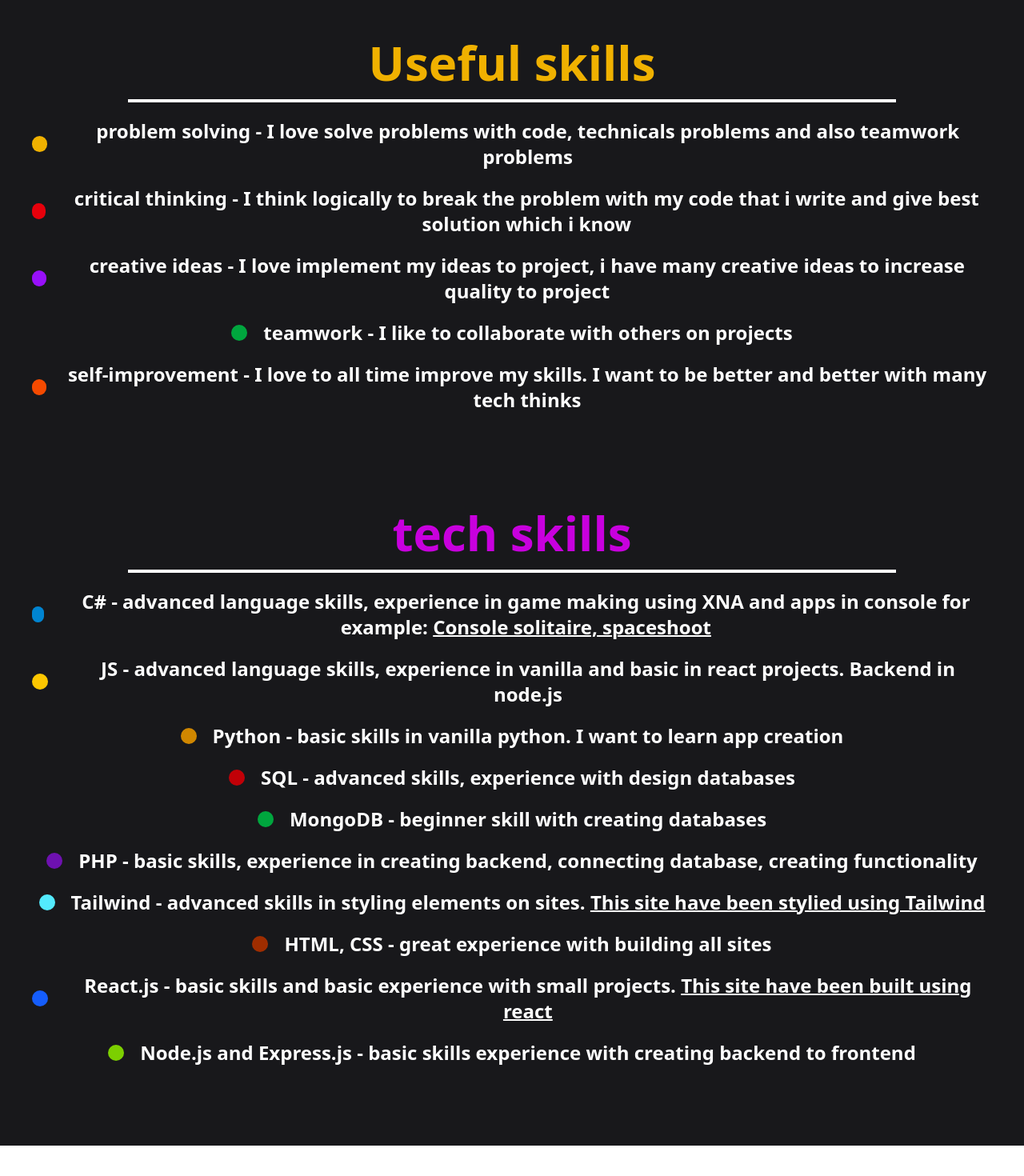
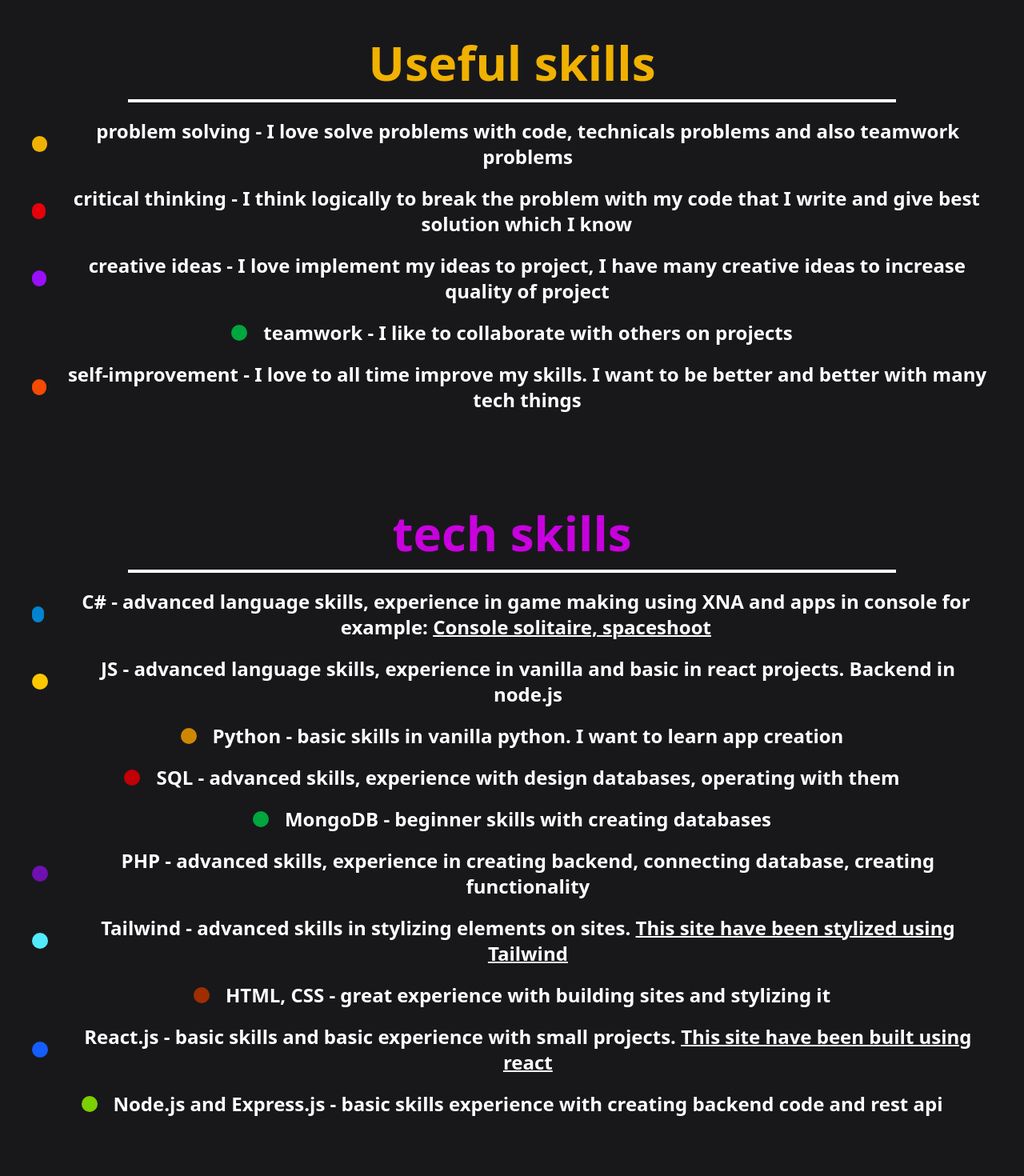
Before and after one commit to Kamil-Kijak/personal-website, a React (Vite) app: page /skills in a window 1280 px wide. Shown: the part 1076-2546 px from the top of the page at 80% size. Before the commit the page ends 2508 px from the top, so only its background shows below. Built offline with nearby package versions, Linux system fonts and the light colour scheme.

Commit message:
fixed language errors in webpage

```diff
--- a/index.html
+++ b/index.html
@@ -1,5 +1,5 @@
 <!doctype html>
-<html lang="en">
+<html lang="en" translate="no">
   <head>
     <meta charset="UTF-8" />
     <link rel="shortcut icon" href="./src/img/icon.png" type="image/x-icon">
--- a/src/Components/Pages/Project.jsx
+++ b/src/Components/Pages/Project.jsx
@@ -73,10 +73,10 @@ export default function Project() {
                 </section>
                 <section className="my-10 text-center">
                     <p>
-                        Solitaire (pasjans in <span className="text-red-600">polish</span>) is a game about stacking cards in four different symbols in four stacks in correct order.
+                        Solitaire (pasjans in <span className="text-red-600">polish</span>) is a game about stacking cards with four different symbols in four stacks in correct order.
                         You can pick card from main stack, you can transfer cards in correct order to seven stacks where can also collect cards which you put
-                         on end stack at endgame. <span className="text-blue-700">Available</span> are undo moves, you can undo max three moves. In hard difficulty you pick three cards from main stack
-                         instead one card. Each <span className="text-yellow-400">win game</span> is saved to the leaderboard, number of moves, game date and difficulty is saved as score.
+                         on end stacks at endgame. <span className="text-blue-700">Available</span> are undo moves, you can undo max three moves. In hard difficulty you pick three cards from main stack
+                         instead one card. Each <span className="text-yellow-400">win game</span> score as number of moves, game date and difficulty is saved to the leaderboard.
                     </p>
                     <p className="mt-5 text-center">
                         Game is created fully in console environment using .NET technology version 8.0 to run this just type <span className="text-cyan-500">dotnet run</span> command in terminal localized in project folder.
--- a/src/Components/Pages/Skills.jsx
+++ b/src/Components/Pages/Skills.jsx
@@ -45,11 +45,11 @@ export default function Skills() {
                     </section>
                     <section className="flex lg:flex-row flex-col items-center justify-center mt-5">
                         <div className="w-5 h-5 rounded-full bg-red-600 mr-5"></div>
-                        <p className="text-white text-2xl font-bold text-center">critical thinking - I think logically to break the problem with my code that i write and give best solution which i know</p>
+                        <p className="text-white text-2xl font-bold text-center">critical thinking - I think logically to break the problem with my code that I write and give best solution which I know</p>
                     </section>
                     <section className="flex lg:flex-row flex-col items-center justify-center mt-5">
                         <div className="w-5 h-5 rounded-full bg-purple-600 mr-5"></div>
-                        <p className="text-white text-2xl font-bold text-center">creative ideas - I love implement my ideas to project, i have many creative ideas to increase quality to project</p>
+                        <p className="text-white text-2xl font-bold text-center">creative ideas - I love implement my ideas to project, I have many creative ideas to increase quality of project</p>
                     </section>
                     <section className="flex lg:flex-row flex-col items-center justify-center mt-5">
                         <div className="w-5 h-5 rounded-full bg-green-600 mr-5"></div>
@@ -57,7 +57,7 @@ export default function Skills() {
                     </section>
                     <section className="flex lg:flex-row flex-col items-center justify-center mt-5">
                         <div className="w-5 h-5 rounded-full bg-orange-600 mr-5"></div>
-                        <p className="text-white text-2xl font-bold text-center">self-improvement - I love to all time improve my skills. I want to be better and better with many tech thinks</p>
+                        <p className="text-white text-2xl font-bold text-center">self-improvement - I love to all time improve my skills. I want to be better and better with many tech things</p>
                     </section>
                 </section>
                 <section className="flex flex-col items-center mt-30">
@@ -77,23 +77,23 @@ export default function Skills() {
                     </section>
                     <section className="flex lg:flex-row flex-col items-center justify-center mt-5">
                         <div className="w-5 h-5 rounded-full bg-red-700 mr-5"></div>
-                        <p className="text-white text-2xl font-bold text-center">SQL - advanced skills, experience with design databases</p>
+                        <p className="text-white text-2xl font-bold text-center">SQL - advanced skills, experience with design databases, operating with them</p>
                     </section>
                     <section className="flex lg:flex-row flex-col items-center justify-center mt-5">
                         <div className="w-5 h-5 rounded-full bg-green-600 mr-5"></div>
-                        <p className="text-white text-2xl font-bold text-center">MongoDB - beginner skill with creating databases</p>
+                        <p className="text-white text-2xl font-bold text-center">MongoDB - beginner skills with creating databases</p>
                     </section>
                     <section className="flex lg:flex-row flex-col items-center justify-center mt-5">
                         <div className="w-5 h-5 rounded-full bg-purple-800 mr-5"></div>
-                        <p className="text-white text-2xl font-bold text-center">PHP - basic skills, experience in creating backend, connecting database, creating functionality</p>
+                        <p className="text-white text-2xl font-bold text-center">PHP - advanced skills, experience in creating backend, connecting database, creating functionality</p>
                     </section>
                     <section className="flex lg:flex-row flex-col items-center justify-center mt-5">
                         <div className="w-5 h-5 rounded-full bg-cyan-300 mr-5"></div>
-                        <p className="text-white text-2xl font-bold text-center">Tailwind - advanced skills in styling elements on sites. <span className="underline decoration-2">This site have been stylied using Tailwind</span></p>
+                        <p className="text-white text-2xl font-bold text-center">Tailwind - advanced skills in stylizing elements on sites. <span className="underline decoration-2">This site have been stylized using Tailwind</span></p>
                     </section>
                     <section className="flex lg:flex-row flex-col items-center justify-center mt-5">
                         <div className="w-5 h-5 rounded-full bg-orange-800 mr-5"></div>
-                        <p className="text-white text-2xl font-bold text-center">HTML, CSS - great experience with building all sites</p>
+                        <p className="text-white text-2xl font-bold text-center">HTML, CSS - great experience with building sites and stylizing it</p>
                     </section>
                     <section className="flex lg:flex-row flex-col items-center justify-center mt-5">
                         <div className="w-5 h-5 rounded-full bg-blue-600 mr-5"></div>
@@ -101,7 +101,7 @@ export default function Skills() {
                     </section>
                     <section className="flex lg:flex-row flex-col items-center justify-center mt-5">
                         <div className="w-5 h-5 rounded-full bg-lime-500 mr-5"></div>
-                        <p className="text-white text-2xl font-bold text-center">Node.js and Express.js - basic skills experience with creating backend to frontend</p>
+                        <p className="text-white text-2xl font-bold text-center">Node.js and Express.js - basic skills experience with creating backend code and rest api</p>
                     </section>
                 </section>
             </section>
```
Also changed, not shown: src/Components/Pages/AboutMe.jsx (+5 -5 lines), src/Components/Pages/Home.jsx (+7 -7 lines), src/Components/Pages/Socials.jsx (+6 -6 lines).
